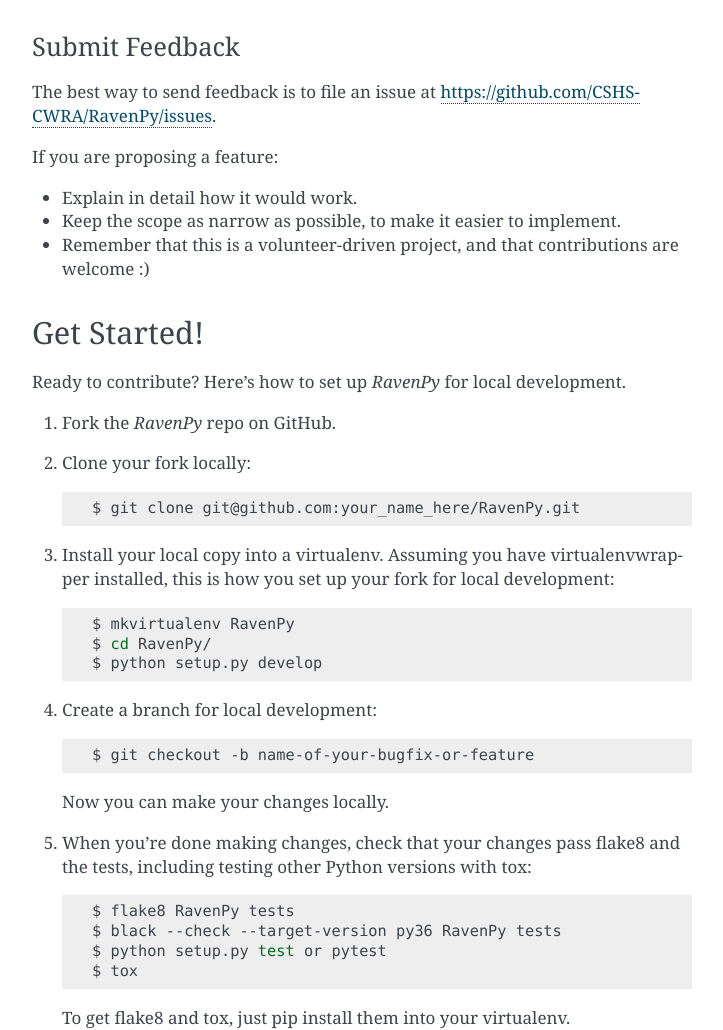
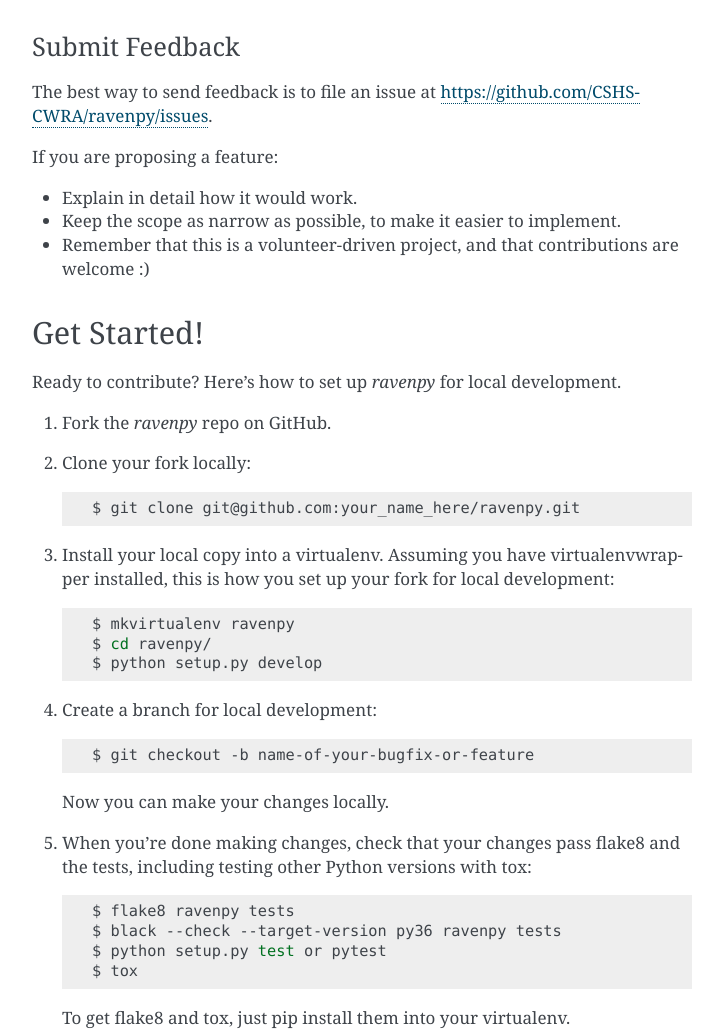
Before and after one commit to CSHS-CWRA/RavenPy, a Sphinx documentation site: the page built from docs/contributing.rst, in a window 1280 px wide and 1400 px high, scrolled down 704 px. Shown: the part 180-1210 px from the top of the window, without its empty margins (388-1111 px from the left). Built offline with Sphinx 7.4.7, drawn with Linux system fonts in a browser that asks for light colours; pages that are not in the unit, such as notebooks, are missing from menus; some of the changed text lies outside the part shown.

```diff
--- a/CONTRIBUTING.rst
+++ b/CONTRIBUTING.rst
@@ -15,7 +15,7 @@ Types of Contributions
 Report Bugs
 ~~~~~~~~~~~
 
-Report bugs at https://github.com/CSHS-CWRA/RavenPy/issues.
+Report bugs at https://github.com/CSHS-CWRA/ravenpy/issues.
 
 If you are reporting a bug, please include:
 
@@ -45,7 +45,7 @@ articles, and such.
 Submit Feedback
 ~~~~~~~~~~~~~~~
 
-The best way to send feedback is to file an issue at https://github.com/CSHS-CWRA/RavenPy/issues.
+The best way to send feedback is to file an issue at https://github.com/CSHS-CWRA/ravenpy/issues.
 
 If you are proposing a feature:
 
@@ -57,17 +57,17 @@ If you are proposing a feature:
 Get Started!
 ------------
 
-Ready to contribute? Here's how to set up `RavenPy` for local development.
+Ready to contribute? Here's how to set up `ravenpy` for local development.
 
-1. Fork the `RavenPy` repo on GitHub.
+1. Fork the `ravenpy` repo on GitHub.
 2. Clone your fork locally::
 
-    $ git clone git@github.com:your_name_here/RavenPy.git
+    $ git clone git@github.com:your_name_here/ravenpy.git
 
 3. Install your local copy into a virtualenv. Assuming you have virtualenvwrapper installed, this is how you set up your fork for local development::
 
-    $ mkvirtualenv RavenPy
-    $ cd RavenPy/
+    $ mkvirtualenv ravenpy
+    $ cd ravenpy/
     $ python setup.py develop
 
 4. Create a branch for local development::
@@ -79,8 +79,8 @@ Ready to contribute? Here's how to set up `RavenPy` for local development.
 5. When you're done making changes, check that your changes pass flake8 and the
    tests, including testing other Python versions with tox::
 
-    $ flake8 RavenPy tests
-    $ black --check --target-version py36 RavenPy tests
+    $ flake8 ravenpy tests
+    $ black --check --target-version py36 ravenpy tests
     $ python setup.py test or pytest
     $ tox
 
@@ -104,7 +104,7 @@ Before you submit a pull request, check that it meets these guidelines:
    your new functionality into a function with a docstring, and add the
    feature to the list in README.rst.
 3. The pull request should work for Python 3.6, 3.7 and 3.8. Check
-   https://travis-ci.com/CSHS-CWRA/RavenPy/pull_requests
+   https://travis-ci.com/CSHS-CWRA/ravenpy/pull_requests
    and make sure that the tests pass for all supported Python versions.
 
 Tips
--- a/docs/conf.py
+++ b/docs/conf.py
@@ -1,6 +1,6 @@
 #!/usr/bin/env python
 #
-# RavenPy documentation build configuration file, created by
+# ravenpy documentation build configuration file, created by
 # sphinx-quickstart on Fri Jun  9 13:47:02 2017.
 #
 # This file is execfile()d with the current directory set to its
@@ -21,7 +21,7 @@ import os
 import sys
 sys.path.insert(0, os.path.abspath('..'))
 
-import RavenPy
+import ravenpy
 
 # -- General configuration ---------------------------------------------
 
@@ -55,9 +55,9 @@ author = "David Huard"
 # the built documents.
 #
 # The short X.Y version.
-version = RavenPy.__version__
+version = ravenpy.__version__
 # The full version, including alpha/beta/rc tags.
-release = RavenPy.__version__
+release = ravenpy.__version__
 
 # The language for content autogenerated by Sphinx. Refer to documentation
 # for a list of supported languages.
@@ -127,7 +127,7 @@ latex_elements = {
 # (source start file, target name, title, author, documentclass
 # [howto, manual, or own class]).
 latex_documents = [
-    (master_doc, 'RavenPy.tex',
+    (master_doc, 'ravenpy.tex',
      'RavenPy Documentation',
      'David Huard', 'manual'),
 ]
@@ -138,7 +138,7 @@ latex_documents = [
 # One entry per manual page. List of tuples
 # (source start file, name, description, authors, manual section).
 man_pages = [
-    (master_doc, 'RavenPy',
+    (master_doc, 'ravenpy',
      'RavenPy Documentation',
      [author], 1)
 ]
@@ -150,10 +150,10 @@ man_pages = [
 # (source start file, target name, title, author,
 #  dir menu entry, description, category)
 texinfo_documents = [
-    (master_doc, 'RavenPy',
+    (master_doc, 'ravenpy',
      'RavenPy Documentation',
      author,
-     'RavenPy',
+     'ravenpy',
      'One line description of project.',
      'Miscellaneous'),
 ]
--- a/docs/usage.rst
+++ b/docs/usage.rst
@@ -4,4 +4,4 @@ Usage
 
 To use RavenPy in a project::
 
-    import RavenPy
+    import ravenpy
```
Also changed, not shown: README.rst (+5 -5 lines), setup.py (+4 -4 lines), .cruft.json, .travis.yml, ravenpy/__init__.py (renamed from RavenPy/__init__.py), 7 other files.
